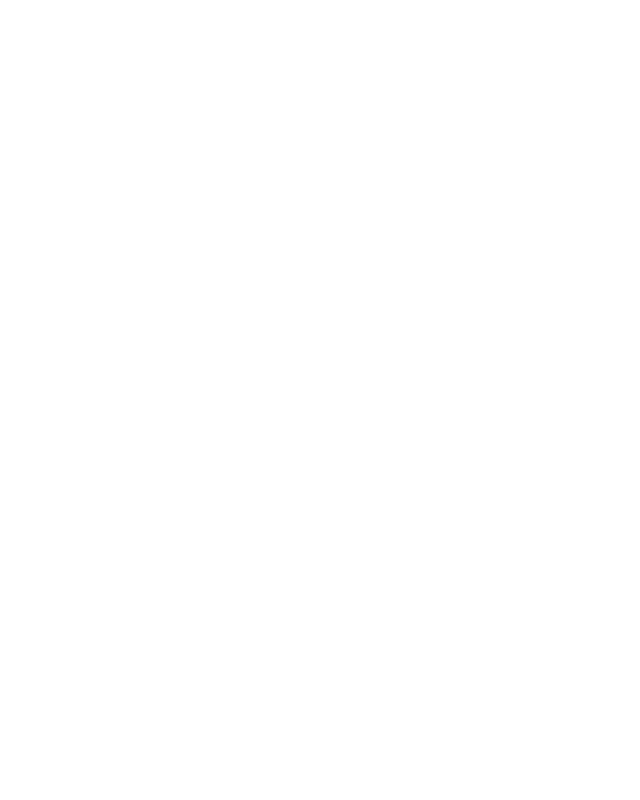
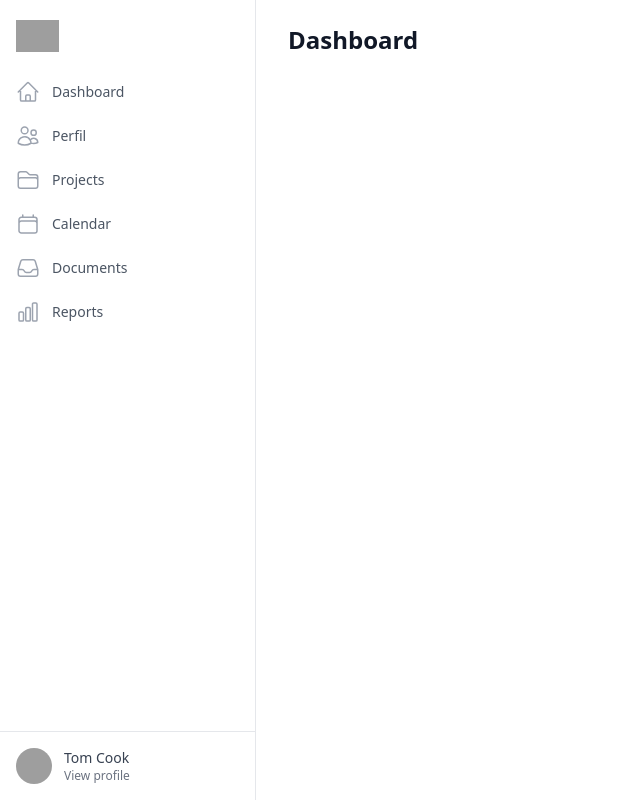
Before and after one commit to LuN4t1k0/front-webAppLM, a React (Vite) app: page /dashboard in a window 1280 px wide. Before the commit this address had no page. Shown: the whole page, without its empty margins (0-640 px from the left). Built offline with nearby package versions, Linux system fonts and the light colour scheme; grey boxes are pictures that could not be loaded.

Commit message:
Co-authored-by: Consuelo Anguita <ConsuAng@users.noreply.github.com>

```diff
--- a/src/App.jsx
+++ b/src/App.jsx
@@ -1,7 +1,9 @@
 import "./App.css";
 import Login from "./pages/Login";
-import { BrowserRouter, Routes, Route } from 'react-router-dom'
-import VistaPrincipal from "./pages/VistaPrincipal";
+import { BrowserRouter, Routes, Route } from 'react-router-dom';
+import PrivateRoutes from './utils/PrivateRoutes';
+import Dashboard from "./pages/Dashboard";
+import Perfil from "./pages/Perfil";
 
 function App() {
   return (
@@ -9,7 +11,11 @@ function App() {
       <BrowserRouter>
         <Routes>
           <Route path="/" element={ <Login /> } />
-          <Route path="/usuario" element={ <VistaPrincipal /> } />
+
+          <Route element={ <PrivateRoutes/> }>
+            <Route element={ <Dashboard/> } path="/dashboard"/>
+            <Route element={ <Perfil/> } path="/perfil"/>
+          </Route>
         </Routes>
       </BrowserRouter>
     </div>
--- a/src/layout/Sidebar.jsx
+++ b/src/layout/Sidebar.jsx
@@ -9,22 +9,27 @@ import {
   InboxIcon,
   UsersIcon,
   XMarkIcon,
-} from '@heroicons/react/24/outline'
+} from '@heroicons/react/24/outline';
+import { useNavigate } from 'react-router-dom';
+import classNames from '../utils/ClassNames';
 
-function classNames(...classes) {
-  return classes.filter(Boolean).join(' ')
-}
 export default function Sidebar() {
+
+const navigate = useNavigate();
 
   const [sidebarOpen, setSidebarOpen] = useState(false);
   const navigation = [
-    { name: 'Dashboard', href: '#', icon: HomeIcon, current: true },
-    { name: 'Team', href: '#', icon: UsersIcon, current: false },
+    { name: 'Dashboard', href: 'dashboard', icon: HomeIcon, current: false },
+    { name: 'Perfil', href: 'perfil', icon: UsersIcon, current: false },
     { name: 'Projects', href: '#', icon: FolderIcon, current: false },
     { name: 'Calendar', href: '#', icon: CalendarIcon, current: false },
     { name: 'Documents', href: '#', icon: InboxIcon, current: false },
     { name: 'Reports', href: '#', icon: ChartBarIcon, current: false },
   ]
+
+  const nav = (path) => {
+    navigate(`/${path}`);
+  }
   return(
     <>
     <Transition.Root show={sidebarOpen} as={Fragment}>
@@ -84,13 +89,14 @@ export default function Sidebar() {
                     {navigation.map((item) => (
                       <a
                         key={item.name}
-                        href={item.href}
+                        //href={item.href}
                         className={classNames(
                           item.current
                             ? 'bg-gray-100 text-gray-900'
                             : 'text-gray-600 hover:bg-gray-50 hover:text-gray-900',
                           'group flex items-center rounded-md px-2 py-2 text-base font-medium'
                         )}
+                        onClick={()=> nav(item.href)}
                       >
                         <item.icon
                           className={classNames(
--- a/src/pages/VistaPrincipal.jsx
+++ b/src/pages/Dashboard.jsx
@@ -1,20 +1,10 @@
-import Sidebar from "../layout/Sidebar";
-
-export default function VistaPrincipal() {
-
+export default function Dashboard() {
   return (
-    <div>
-      <Sidebar/>
-      <div className="flex flex-1 flex-col lg:pl-64">
-        <main className="flex-1">
-          <div className="py-6">
+    <div className="py-6">
             <div className="mx-auto max-w-7xl px-4 sm:px-6 lg:px-8">
               <h1 className="text-2xl font-semibold text-gray-900">Dashboard</h1>
             </div>
             <div className="mx-auto max-w-7xl px-4 sm:px-6 lg:px-8">{/* Your content */}</div>
           </div>
-        </main>
-      </div>
-    </div>
-  );
+  )
 }
--- /dev/null
+++ b/src/pages/Perfil.jsx
@@ -0,0 +1,10 @@
+export default function Perfil() {
+  return(
+    <div className="py-6">
+            <div className="mx-auto max-w-7xl px-4 sm:px-6 lg:px-8">
+              <h1 className="text-2xl font-semibold text-gray-900">Perfil</h1>
+            </div>
+            <div className="mx-auto max-w-7xl px-4 sm:px-6 lg:px-8">{/* Your content */}</div>
+          </div>
+  )
+}
--- /dev/null
+++ b/src/utils/ClassNames.jsx
@@ -0,0 +1,5 @@
+function classNames(...classes) {
+    return classes.filter(Boolean).join(' ')
+}
+
+export default classNames;
--- /dev/null
+++ b/src/utils/PrivateRoutes.jsx
@@ -0,0 +1,15 @@
+import { Outlet } from "react-router-dom";
+import Sidebar from "../layout/Sidebar";
+
+export default function PrivateRoutes() {
+  return(
+    <>
+      <Sidebar/>
+      <div className="flex flex-1 flex-col lg:pl-64">
+        <main className="flex-1">
+          <Outlet />
+        </main>
+      </div>
+    </>
+  )
+}
```
